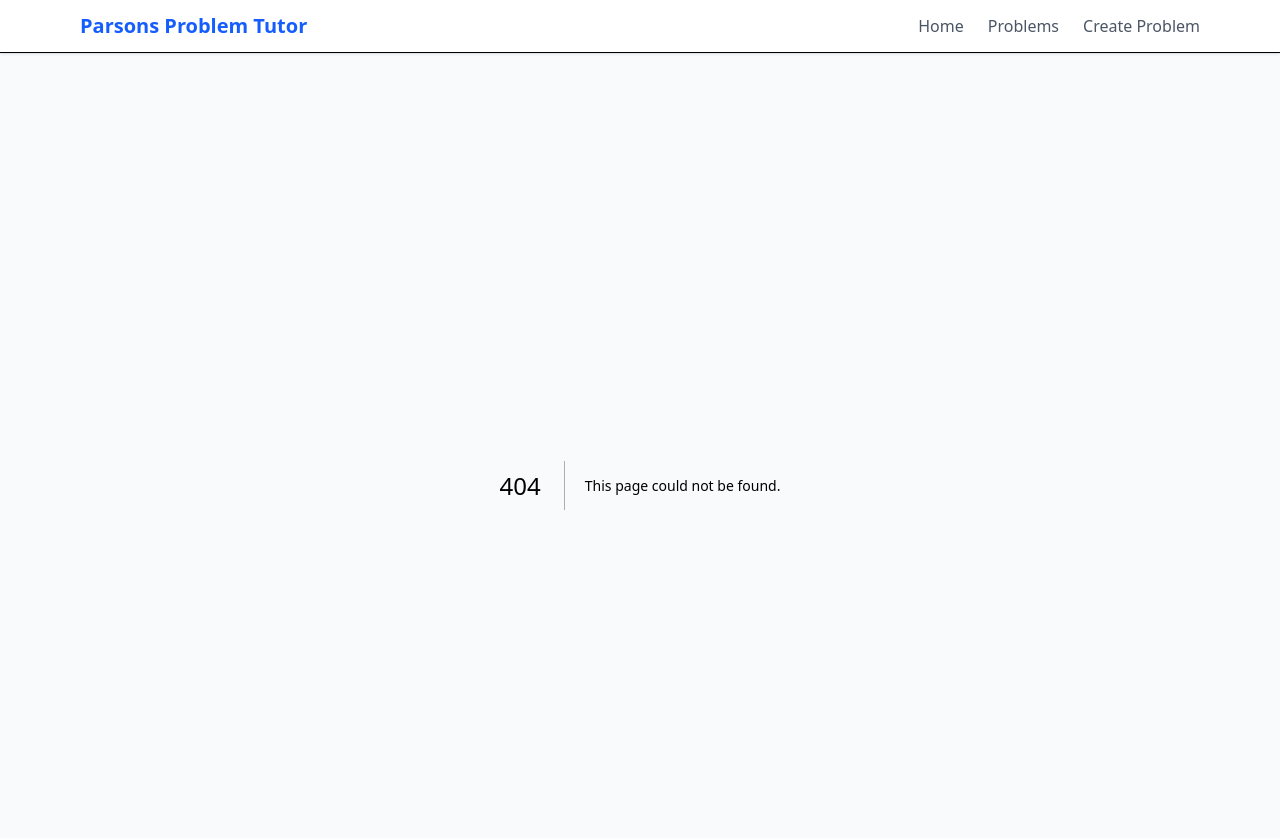
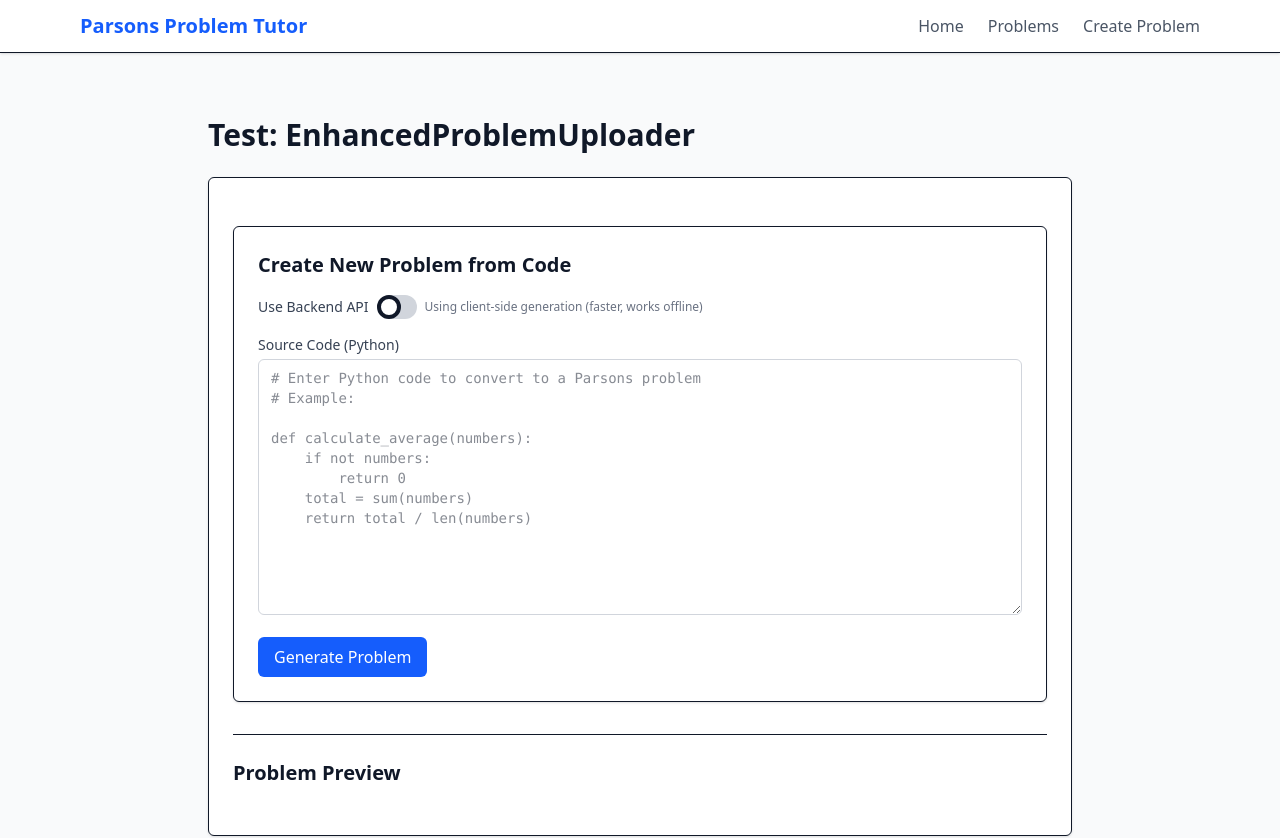
Before and after one commit to Athira-L-I/v2-parsons-ai-tutor, a Next.js app: page /test/test-uploader in a window 1280 px wide. Before the commit this address had no page. Shown: the top 838 px of the page. Built offline with nearby package versions, Linux system fonts and the light colour scheme.

Commit message:
Created Problemuploader & ParsonsUI

```diff
--- /dev/null
+++ b/src/components/ParsonsUIReact.tsx
@@ -0,0 +1,55 @@
+import React, { useRef, useEffect, useState } from 'react';
+import { ParsonsUI } from '@/lib/ParsonsUI';
+import { ParsonsSettings } from '@/@types/types';
+
+interface ParsonsUIReactProps {
+  initialSettings: ParsonsSettings;
+  containerId: string;
+  onSettingsChange?: (settings: ParsonsSettings) => void;
+}
+
+const ParsonsUIReact: React.FC<ParsonsUIReactProps> = ({
+  initialSettings,
+  containerId,
+  onSettingsChange
+}) => {
+  const [parsonsUI, setParsonsUI] = useState<ParsonsUI | null>(null);
+  const containerRef = useRef<HTMLDivElement>(null);
+  const settingsRef = useRef(initialSettings);
+
+  // Keep settingsRef updated when props change
+  useEffect(() => {
+    settingsRef.current = initialSettings;
+  }, [initialSettings]);
+
+  // Initialize ParsonsUI
+  useEffect(() => {
+    // Only initialize once and when the container is available
+    if (!parsonsUI && containerRef.current) {
+      const uiInstance = new ParsonsUI(`#${containerId}`, initialSettings);
+      setParsonsUI(uiInstance);
+
+      // Set up interval to check for changes
+      const intervalId = setInterval(() => {
+        if (onSettingsChange) {
+          const currentSettings = uiInstance.export();
+          // Deep comparison would be better in a real implementation
+          if (JSON.stringify(currentSettings) !== JSON.stringify(settingsRef.current)) {
+            onSettingsChange(currentSettings);
+          }
+        }
+      }, 500);
+
+      // Clean up interval on unmount
+      return () => clearInterval(intervalId);
+    }
+  }, [parsonsUI, containerId, initialSettings, onSettingsChange]);
+
+  return (
+    <div id={containerId} ref={containerRef} className="parsons-ui-container">
+      {/* ParsonsUI will render here */}
+    </div>
+  );
+};
+
+export default ParsonsUIReact;
--- /dev/null
+++ b/src/components/ProblemUploader.tsx
@@ -0,0 +1,163 @@
+import React, { useState } from 'react';
+import { useParsonsContext } from '@/contexts/ParsonsContext';
+import { ParsonsGrader } from '@/@types/types';
+
+/**
+ * Enhanced version of the ProblemUploader component that integrates with the
+ * existing codebase and properly generates Parsons problems
+ */
+const ProblemUploader: React.FC = () => {
+  const [sourceCode, setSourceCode] = useState('');
+  const [isLoading, setIsLoading] = useState(false);
+  const [error, setError] = useState('');
+  const [isUsingBackend, setIsUsingBackend] = useState(false);
+  const { setCurrentProblem } = useParsonsContext();
+
+  const handleSubmit = async (e: React.FormEvent) => {
+    e.preventDefault();
+
+    if (!sourceCode.trim()) {
+      setError('Please enter some source code');
+      return;
+    }
+
+    setError('');
+    setIsLoading(true);
+
+    try {
+      // Generate problem locally if not using backend
+      if (!isUsingBackend) {
+        const problem = generateProblemLocally(sourceCode);
+        setCurrentProblem(problem);
+      } else {
+        // Use backend API to generate the problem
+        const response = await fetch('/api/problems/generate', {
+          method: 'POST',
+          headers: {
+            'Content-Type': 'application/json',
+          },
+          body: JSON.stringify({ sourceCode }),
+        });
+
+        if (!response.ok) {
+          throw new Error('Failed to generate problem from the server');
+        }
+
+        const data = await response.json();
+        setCurrentProblem(data.parsonsSettings);
+      }
+
+      // Clear the input after successful generation
+      setSourceCode('');
+    } catch (err) {
+      const errorMessage = err instanceof Error ? err.message : 'An unknown error occurred';
+      setError(`Failed to generate problem: ${errorMessage}`);
+    } finally {
+      setIsLoading(false);
+    }
+  };
+
+  // Generate a Parsons problem from code locally without calling the backend
+  const generateProblemLocally = (code: string) => {
+    // Split the code into lines
+    const lines = code.trim().split('\n');
+
+    // Filter out empty lines and comment-only lines
+    const codeLines = lines.filter(line => {
+      const trimmed = line.trim();
+      return trimmed && !trimmed.startsWith('#');
+    });
+
+    // Simple local implementation without distractors for now
+    return {
+      initial: codeLines.join('\n'),
+      options: {
+        sortableId: 'sortable',
+        trashId: 'sortableTrash',
+        max_wrong_lines: 0,
+        can_indent: true,
+        grader: ParsonsGrader.LineBased,
+        exec_limit: 2500,
+        show_feedback: true
+      }
+    };
+  };
+
+  return (
+    <div className="mt-6 p-6 border rounded-md bg-white shadow-sm">
+      <h3 className="text-xl font-semibold mb-4">Create New Problem from Code</h3>
+
+      <div className="mb-4">
+        <div className="flex items-center mb-2">
+          <label htmlFor="backend-toggle" className="mr-2 text-sm text-gray-700">Use Backend API</label>
+          <div className="relative inline-block w-10 mr-2 align-middle select-none">
+            <input
+              id="backend-toggle"
+              type="checkbox"
+              checked={isUsingBackend}
+              onChange={() => setIsUsingBackend(!isUsingBackend)}
+              className="toggle-checkbox absolute block w-6 h-6 rounded-full bg-white border-4 appearance-none cursor-pointer"
+            />
+            <label
+              htmlFor="backend-toggle"
+              className={`toggle-label block overflow-hidden h-6 rounded-full cursor-pointer ${
+                isUsingBackend ? 'bg-blue-500' : 'bg-gray-300'
+              }`}
+            ></label>
+          </div>
+          <span className="text-xs text-gray-500">
+            {isUsingBackend
+              ? 'Using server-side generation (better quality)'
+              : 'Using client-side generation (faster, works offline)'}
+          </span>
+        </div>
+      </div>
+
+      <form onSubmit={handleSubmit}>
+        <div className="mb-4">
+          <label htmlFor="sourceCode" className="block text-sm font-medium text-gray-700 mb-1">
+            Source Code (Python)
+          </label>
+          <textarea
+            id="sourceCode"
+            className="w-full h-64 px-3 py-2 border border-gray-300 rounded-md focus:outline-none focus:ring-2 focus:ring-blue-500 font-mono text-sm"
+            value={sourceCode}
+            onChange={(e) => setSourceCode(e.target.value)}
+            placeholder={`# Enter Python code to convert to a Parsons problem\n# Example:\n\ndef calculate_average(numbers):\n    if not numbers:\n        return 0\n    total = sum(numbers)\n    return total / len(numbers)`}
+          />
+        </div>
+
+        {error && (
+          <div className="mb-4 p-3 bg-red-100 text-red-800 rounded">
+            {error}
+          </div>
+        )}
+
+        <button
+          type="submit"
+          disabled={isLoading}
+          className={`px-4 py-2 rounded-md text-white ${
+            isLoading ? 'bg-blue-300' : 'bg-blue-600 hover:bg-blue-700'
+          }`}
+        >
+          {isLoading ? 'Generating...' : 'Generate Problem'}
+        </button>
+      </form>
+
+      <style jsx>{`
+        .toggle-checkbox:checked {
+          right: 0;
+          border-color: #3b82f6;
+        }
+        .toggle-checkbox:checked + .toggle-label {
+          background-color: #3b82f6;
+        }
+        .toggle-label {
+          transition: background-color 0.3s ease;
+        }
+      `}</style>
+    </div>
+  );
+};
+
+export default ProblemUploader;
--- /dev/null
+++ b/src/pages/test/test-parsons-ui.tsx
@@ -0,0 +1,50 @@
+import React, { useState } from 'react';
+import { NextPage } from 'next';
+import ParsonsUIReact from '@/components/ParsonsUIReact';
+import { ParsonsSettings, ParsonsGrader } from '@/@types/types';
+
+const TestParsonsUIPage: NextPage = () => {
+  // Sample initial settings for the Parsons UI
+  const [settings, setSettings] = useState<ParsonsSettings>({
+    initial: 'def example():\n    print("Hello, world!")',
+    options: {
+      sortableId: 'sortable',
+      trashId: 'sortableTrash',
+      max_wrong_lines: 10,
+      can_indent: true,
+      grader: ParsonsGrader.LineBased,
+      exec_limit: 2500,
+      show_feedback: true
+    }
+  });
+
+  // Handler for settings changes
+  const handleSettingsChange = (newSettings: ParsonsSettings) => {
+    console.log('Settings changed:', newSettings);
+    setSettings(newSettings);
+  };
+
+  return (
+    <div className="container mx-auto px-4 py-8 max-w-4xl">
+      <h1 className="text-3xl font-bold mb-6">Test: ParsonsUIReact</h1>
+
+      <div className="bg-white p-6 rounded-md shadow-sm border mb-6">
+        <h2 className="text-xl font-semibold mb-4">Parsons UI Editor</h2>
+        <ParsonsUIReact
+          initialSettings={settings}
+          containerId="parsons-editor"
+          onSettingsChange={handleSettingsChange}
+        />
+      </div>
+
+      <div className="bg-white p-6 rounded-md shadow-sm border">
+        <h2 className="text-xl font-semibold mb-4">Current Settings</h2>
+        <pre className="bg-gray-100 p-4 rounded overflow-auto text-sm">
+          {JSON.stringify(settings, null, 2)}
+        </pre>
+      </div>
+    </div>
+  );
+};
+
+export default TestParsonsUIPage;
--- /dev/null
+++ b/src/pages/test/test-uploader.tsx
@@ -0,0 +1,25 @@
+import React from 'react';
+import { NextPage } from 'next';
+import EnhancedProblemUploader from '@/components/ProblemUploader';
+import { ParsonsProvider } from '@/contexts/ParsonsContext';
+import ParsonsProblemContainer from '@/components/ParsonsProblemContainer';
+
+const TestUploaderPage: NextPage = () => {
+  return (
+    <div className="container mx-auto px-4 py-8 max-w-4xl">
+      <h1 className="text-3xl font-bold mb-6">Test: EnhancedProblemUploader</h1>
+
+      <div className="bg-white p-6 rounded-md shadow-sm border mb-6">
+        <ParsonsProvider>
+          <EnhancedProblemUploader />
+          <div className="mt-8 border-t pt-6">
+            <h2 className="text-xl font-semibold mb-4">Problem Preview</h2>
+            <ParsonsProblemContainer showUploader={false} />
+          </div>
+        </ParsonsProvider>
+      </div>
+    </div>
+  );
+};
+
+export default TestUploaderPage;
```
